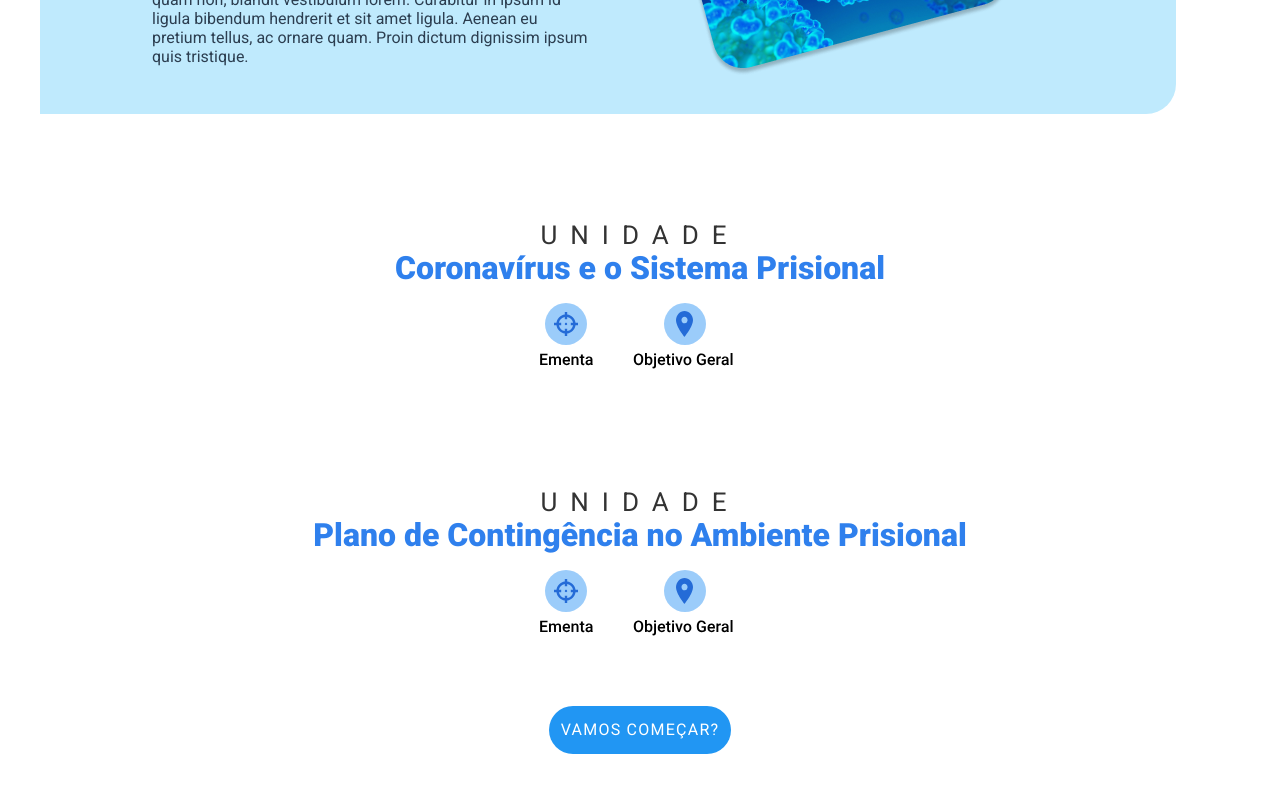
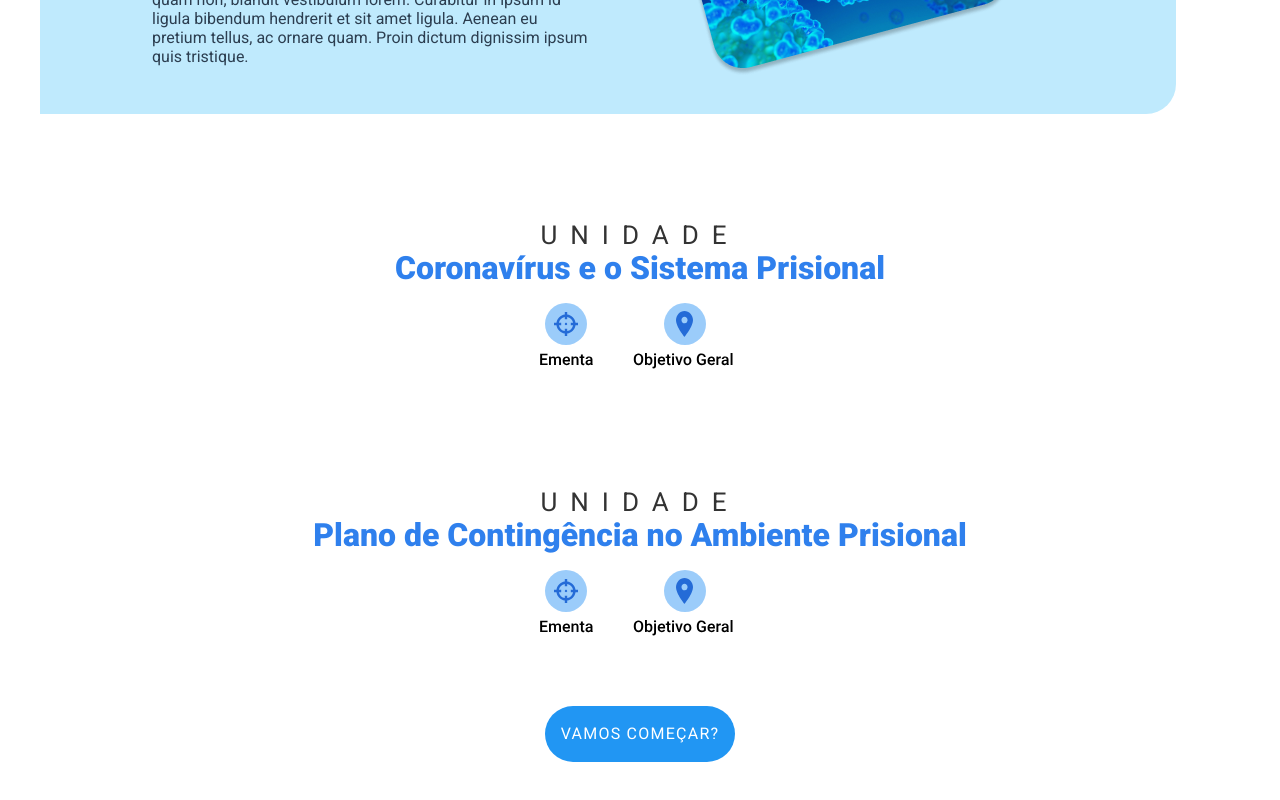
Before and after one commit to mendesrl/fiocruz-coronavirus-code, a Vue app: page / in a window 1280 px wide. Shown: the part 809-1609 px from the top of the page. Built offline with nearby package versions, Linux system fonts and the light colour scheme.

Commit message:
ajustando padding do botao

```diff
--- a/src/components/Body.vue
+++ b/src/components/Body.vue
@@ -232,7 +232,7 @@ ul.modal__content {
   padding-bottom: 48px;
 }
 .start {
-  padding: 12px;
+  padding: 16px;
   background: #2196f3;
   border-radius: 87px;
   cursor: pointer;
```
